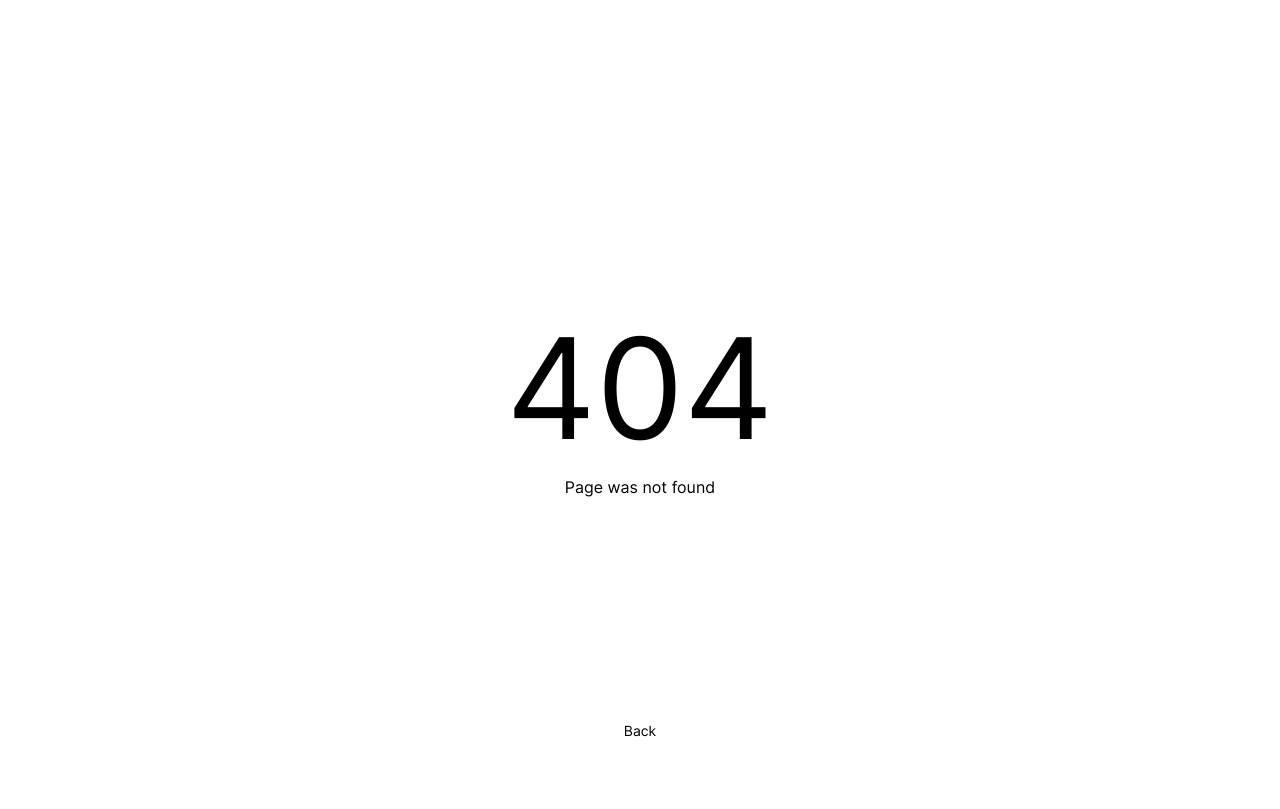
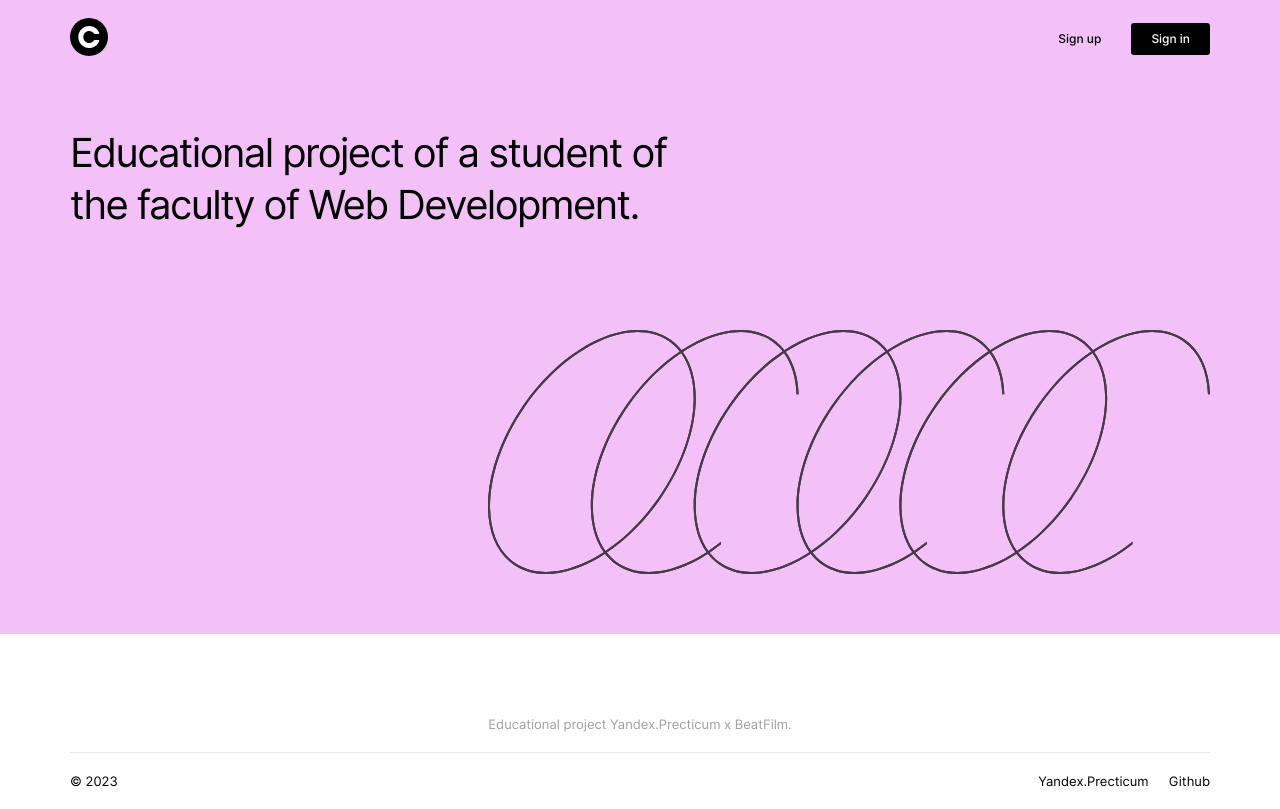
Before and after one commit to palinakarabovich/movies-explorer-frontend, a React (Create React App) app: page /movies-explorer-frontend/ in a window 1280 px wide. Before the commit this address had no page. Built offline with nearby package versions, Linux system fonts and the light colour scheme.

Commit message:
gh-pages

```diff
--- a/src/components/App/App.js
+++ b/src/components/App/App.js
@@ -106,7 +106,7 @@ function App() {
         setServerLoadingData(false);
         localStorage.setItem('token', data.token);
         setLoggedIn(true);
-        history.push('/movies');
+        history.push('/movies-explorer-frontend/movies');
         handleCheckToken();
       }
     })
@@ -119,7 +119,7 @@ function App() {
   const handleLogout = () => {
     localStorage.clear();
     setLoggedIn(false);
-    history.push('/');
+    history.push('/movies-explorer-frontend/');
   }
 
   const handleCheckToken = () => {
@@ -197,7 +197,7 @@ function App() {
           <Switch>
 
             <ProtectedRoute
-              path='/saved-movies'
+              path='/movies-explorer-frontend/saved-movies'
               component={SavedMovies}
               handleDelete={handleDelete}
               isMoviesLoaded={isMoviesLoaded}
@@ -206,7 +206,7 @@ function App() {
             />
 
             <ProtectedRoute
-              path='/movies'
+              path='/movies-explorer-frontend/movies'
               component={Movies}
               movies={movies}
               handleLike={handleLike}
@@ -217,27 +217,27 @@ function App() {
             />
 
             <ProtectedRoute
-              path='/profile'
+              path='/movies-explorer-frontend/profile'
               component={Profile}
               onUpdateUser={handleUserUpdate}
               onLogout={handleLogout}
               isServerLoadingData={isServerLoadingData}
             />
 
-            <Route path='/signup'>
+            <Route path='/movies-explorer-frontend/signup'>
               <Register
                 onRegistration={handleRegistration}
                 isServerLoadingData={isServerLoadingData}
               />
             </Route>
 
-            <Route path='/signin'>
+            <Route path='/movies-explorer-frontend/signin'>
               <Login
                 onLogin={handleLogin}
                 isServerLoadingData={isServerLoadingData} />
             </Route>
 
-            <Route exact path='/'>
+            <Route exact path='/movies-explorer-frontend/'>
               <Main />
             </Route>
 
--- a/src/components/Footer/Footer.js
+++ b/src/components/Footer/Footer.js
@@ -5,7 +5,7 @@ import { Route } from 'react-router-dom';
 
 function Footer() {
 
-  const endPoints = ['/movies', '/saved-movies', '/']
+  const endPoints = ['/movies-explorer-frontend/movies', '/movies-explorer-frontend/saved-movies', '/movies-explorer-frontend/']
 
   return (
     <Route exact path={endPoints}>
--- a/src/components/Header/Header.js
+++ b/src/components/Header/Header.js
@@ -5,7 +5,7 @@ import Navigation from "../Navigation/Navigation";
 import { Route } from 'react-router-dom';
 
 function Header() {
-  const endPoints = ['/movies', '/saved-movies', '/', '/profile'];
+  const endPoints = ['/movies-explorer-frontend/movies', '/movies-explorer-frontend/saved-movies', '/movies-explorer-frontend/', '/movies-explorer-frontend/profile'];
 
   return (
     <Route exact path={endPoints}>
--- a/src/components/Login/Login.js
+++ b/src/components/Login/Login.js
@@ -27,7 +27,7 @@ function Login({ onLogin, isServerLoadingData }) {
             />
             <p className='login__info'>
               Want to make an account?
-              <Link className='login__link content__link-style' to='/signup'>Sign up</Link>
+              <Link className='login__link content__link-style' to='/movies-explorer-frontend/signup'>Sign up</Link>
             </p>
           </section>
         )
--- a/src/components/Logo/Logo.js
+++ b/src/components/Logo/Logo.js
@@ -6,7 +6,7 @@ import logo from '../../images/logo.svg';
 
 function Logo() {
   return (
-    <NavLink to='/'><img src={logo} alt='логотип' className='logo__pic' /></NavLink>
+    <NavLink to='/movies-explorer-frontend/'><img src={logo} alt='логотип' className='logo__pic' /></NavLink>
   );
 }
 
--- a/src/components/MoviesCard/MoviesCard.js
+++ b/src/components/MoviesCard/MoviesCard.js
@@ -33,11 +33,11 @@ function MoviesCard({ movie, handleLike, handleDelete }) {
     <article className='movie-card'>
       <a className='content__link-style' target='_blank' href={movie.trailerLink}>
 
-        <Route exact path='/movies'>
+        <Route exact path='/movies-explorer-frontend/movies'>
           <img src={`${SERVER__URL}${movie.image.url}`} alt={movie.nameEN} className='movie-card__cover' />
         </Route>
 
-        <Route exact path='/saved-movies'>
+        <Route exact path='/movies-explorer-frontend/saved-movies'>
           <img src={`${movie.image}`} alt={movie.nameEN} className='movie-card__cover' />
         </Route>
 
@@ -46,11 +46,11 @@ function MoviesCard({ movie, handleLike, handleDelete }) {
       <div className='movie-card__block'>
         <h2 className='movie-card__block-name'>{movie.nameEN}</h2>
 
-        <Route exact path='/movies'>
+        <Route exact path='/movies-explorer-frontend/movies'>
           <button className={`movie-card__block-button movie-card__block-button_type_like ${isLiked && 'movie-card__block-button_type_like_active'}`} aria-label='Add to favourites' onClick={onLikeClick} />
         </Route>
 
-        <Route exact path='/saved-movies'>
+        <Route exact path='/movies-explorer-frontend/saved-movies'>
           <button className='movie-card__block-button movie-card__block-button_type_delete' aria-label='Delete from favoutites' onClick={onDeleteClick} />
         </Route>
 
--- a/src/components/Navigation/Navigation.js
+++ b/src/components/Navigation/Navigation.js
@@ -7,7 +7,7 @@ import { CurrentUserContext } from '../../contexts/CurrentUserContext';
 
 function Navigation() {
 
-  const endPoints = ['/movies', '/saved-movies', '/profile', '/'];
+  const endPoints = ['/movies-explorer-frontend/movies', '/movies-explorer-frontend/saved-movies', '/movies-explorer-frontend/profile', '/'];
   const { loggedIn } = React.useContext(CurrentUserContext);
   const [isMenuOpen, setMenuOpen] = React.useState(false);
 
@@ -19,25 +19,25 @@ function Navigation() {
           <button className='nav-logged-in__button nav-logged-in__button_type_menu-icon' aria-label='меню' onClick={() => setMenuOpen(true)}></button>
           <nav className='nav-logged-in nav-logged-in_type_full-screen'>
             <div className='nav-logged-in__pages'>
-              <NavLink to="/movies" activeClassName='nav-logged-in__pages-link_active' className='nav-logged-in__pages-link content__link-style'>Movies</NavLink>
-              <NavLink to="/saved-movies" activeClassName='nav-logged-in__pages-link_active' className='nav-logged-in__pages-link content__link-style'>Favorites movies</NavLink>
+              <NavLink to="/movies-explorer-frontend/movies" activeClassName='nav-logged-in__pages-link_active' className='nav-logged-in__pages-link content__link-style'>Movies</NavLink>
+              <NavLink to="/movies-explorer-frontend/saved-movies" activeClassName='nav-logged-in__pages-link_active' className='nav-logged-in__pages-link content__link-style'>Favorites movies</NavLink>
             </div>
             <div className='nav-logged-in__account'>
-              <Link to="/profile" className='nav-logged-in__account-link nav-logged-in__account-link_type_account content__link-style'>Profile</Link>
-              <Link to="/profile"><div className='nav-logged-in__account-pic'></div></Link>
+              <Link to="/movies-explorer-frontend/profile" className='nav-logged-in__account-link nav-logged-in__account-link_type_account content__link-style'>Profile</Link>
+              <Link to="/movies-explorer-frontend/profile"><div className='nav-logged-in__account-pic'></div></Link>
             </div>
           </nav>
 
           <nav className={`nav-logged-in nav-logged-in_type_burger-menu ${isMenuOpen && 'nav-logged-in_open'}`}>
             <button className="nav-logged-in__button nav-logged-in__button_type_close" aria-label='Закрыть меню' onClick={() => setMenuOpen(false)} />
             <div className='nav-logged-in__pages'>
-              <NavLink exact to="/" activeClassName='nav-logged-in__pages-link_active' className='nav-logged-in__pages-link content__link-style' onClick={() => setMenuOpen(false)}>Main page</NavLink>
-              <NavLink to="/movies" activeClassName='nav-logged-in__pages-link_active' className='nav-logged-in__pages-link content__link-style' onClick={() => setMenuOpen(false)}>Movies</NavLink>
-              <NavLink to="/saved-movies" activeClassName='nav-logged-in__pages-link_active' className='nav-logged-in__pages-link content__link-style' onClick={() => setMenuOpen(false)}>Favorites movies</NavLink>
+              <NavLink exact to="/movies-explorer-frontend/" activeClassName='nav-logged-in__pages-link_active' className='nav-logged-in__pages-link content__link-style' onClick={() => setMenuOpen(false)}>Main page</NavLink>
+              <NavLink to="/movies-explorer-frontend/movies" activeClassName='nav-logged-in__pages-link_active' className='nav-logged-in__pages-link content__link-style' onClick={() => setMenuOpen(false)}>Movies</NavLink>
+              <NavLink to="/movies-explorer-frontend/saved-movies" activeClassName='nav-logged-in__pages-link_active' className='nav-logged-in__pages-link content__link-style' onClick={() => setMenuOpen(false)}>Favorites movies</NavLink>
             </div>
             <div className='nav-logged-in__account'>
-              <Link to="/profile" className='nav-logged-in__account-link nav-logged-in__account-link_type_account content__link-style'>Profile</Link>
-              <Link to="/profile"><div className='nav-logged-in__account-pic'></div></Link>
+              <Link to="/movies-explorer-frontend/profile" className='nav-logged-in__account-link nav-logged-in__account-link_type_account content__link-style'>Profile</Link>
+              <Link to="/movies-explorer-frontend/profile"><div className='nav-logged-in__account-pic'></div></Link>
             </div>
           </nav>
         </Route>
@@ -45,10 +45,10 @@ function Navigation() {
 
       {
         !loggedIn &&
-        <Route exact path='/'>
+        <Route exact path='/movies-explorer-frontend/'>
           <nav className='nav-not-logged-in'>
-            <Link to='/signup' className='nav-not-logged-in__button nav-not-logged-in__button_type_sign-up content__link-style' aria-label='Sign up' >{'Sign up'}</Link>
-            <Link to='/signin' className='nav-not-logged-in__button nav-not-logged-in__button_type_sign-in content__link-style' aria-label='Sign in'>{'Sign in'}</Link>
+            <Link to='/movies-explorer-frontend/signup' className='nav-not-logged-in__button nav-not-logged-in__button_type_sign-up content__link-style' aria-label='Sign up' >{'Sign up'}</Link>
+            <Link to='/movies-explorer-frontend/signin' className='nav-not-logged-in__button nav-not-logged-in__button_type_sign-in content__link-style' aria-label='Sign in'>{'Sign in'}</Link>
           </nav>
         </Route>
       }
--- a/src/components/ProtectedRoute/ProtectdRoute.js
+++ b/src/components/ProtectedRoute/ProtectdRoute.js
@@ -7,7 +7,7 @@ const ProtectedRoute = ({ component: Component, ...props }) => {
   return (
     <Route>
       {() =>
-        loggedIn ? <Component {...props} /> : <Redirect to='/' />
+        loggedIn ? <Component {...props} /> : <Redirect to='/movies-explorer-frontend/' />
       }
     </Route>
   );
--- a/src/components/Register/Register.js
+++ b/src/components/Register/Register.js
@@ -25,7 +25,7 @@ function Register({ onRegistration, isServerLoadingData }) {
             />
             <p className='register__info'>
               Have an account?
-              <Link className='register__link content__link-style' to='/signin'>Sign in</Link>
+              <Link className='register__link content__link-style' to='/movies-explorer-frontend/signin'>Sign in</Link>
             </p>
           </section>)
       }
--- a/src/index.js
+++ b/src/index.js
@@ -8,7 +8,7 @@ const root = ReactDOM.createRoot(document.getElementById('root'));
 root.render(
   <BrowserRouter>
     <React.StrictMode>
-      <App />
+        <App />
     </React.StrictMode>
   </BrowserRouter>
 );
```
Also changed, not shown: package.json (+7 -1 lines), 1 other file (tests, documents, lock files or other folders).
